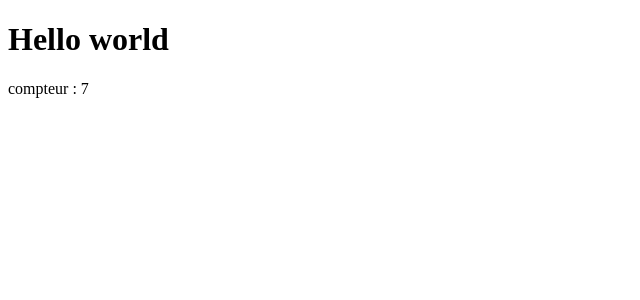
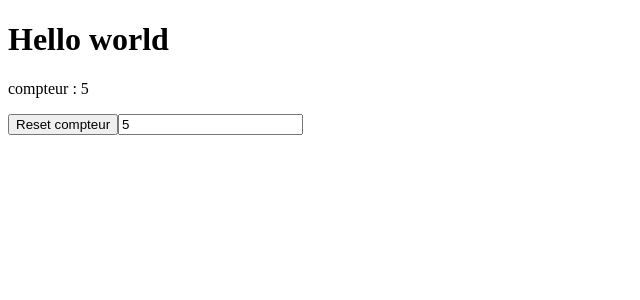
Before and after one commit to Faez-B/Vue-Avance, a Vue app in the folder vue-project/: page / in a window 1280 px wide. Shown: the top 300 px of the page, without its empty margins (0-640 px from the left). Built offline with nearby package versions, Linux system fonts and the light colour scheme.

Commit message:
Exercice 2 v-on:click & v-model

```diff
--- a/vue-project/src/App.vue
+++ b/vue-project/src/App.vue
@@ -5,6 +5,10 @@
   setInterval( () => {
     compteur.value++;
   }, 1000 )
+
+  function resetCompteur() {
+    compteur.value = 0;
+  }
 </script>
 
 <template>
@@ -16,6 +20,12 @@
       compteur : {{ compteur }}
     </p>
 
+    <div>
+      <button @click="resetCompteur()">Reset compteur</button>
+
+      <input type="number" v-model="compteur">
+    </div>
+
   </main>
 
 </template>
```
